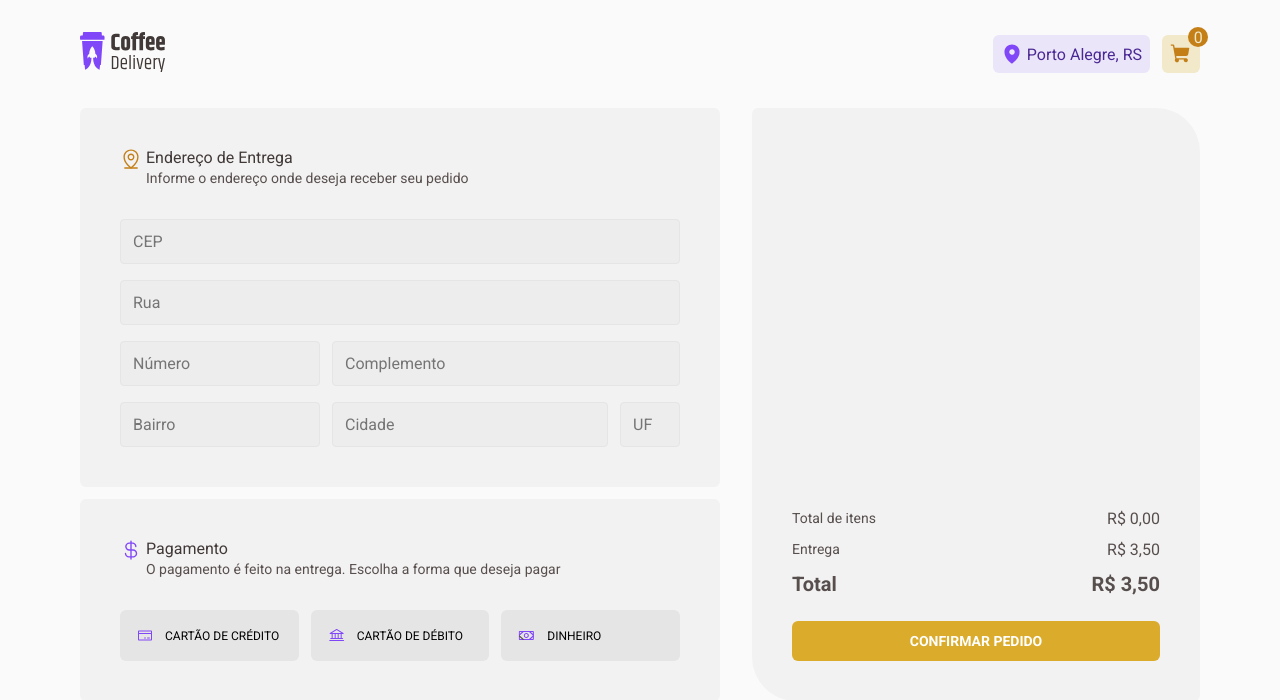
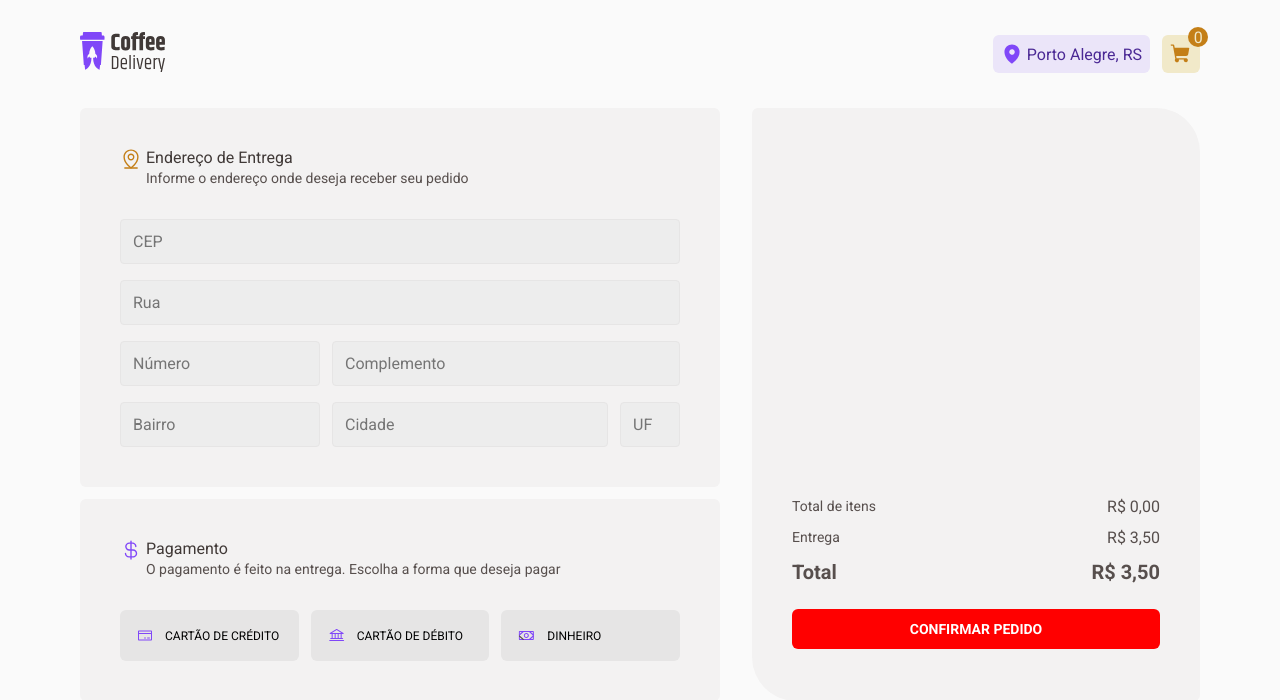
Before and after one commit to brunogallotte/coffe-delivery, a React (Vite) app: page /checkout in a window 1280 px wide. Shown: the top 700 px of the page. Built offline with nearby package versions, Linux system fonts and the light colour scheme; the HTML template or start-up script is replaced by a standard one.

Commit message:
Feat: add validate toast

```diff
--- a/package.json
+++ b/package.json
@@ -17,6 +17,7 @@
     "react-dom": "^18.2.0",
     "react-hook-form": "^7.49.2",
     "react-router-dom": "^6.21.1",
+    "react-toastify": "^9.1.3",
     "styled-components": "^6.1.6",
     "zod": "^3.22.4"
   },
--- a/src/components/Cart/components/Footer/index.tsx
+++ b/src/components/Cart/components/Footer/index.tsx
@@ -2,12 +2,35 @@ import { useContext } from "react";
 import { ButtonConfirmOrder, FooterContainer, FooterValues } from "./styles";
 import { CartContext } from "../../../../contexts/CartContext";
 import { parseToBrl } from "../../../../utils";
+import { ToastContainer, toast } from "react-toastify";
+import 'react-toastify/dist/ReactToastify.css';
 
+interface FooterProps {
+    buttonSubmitIsDisabled: boolean
+    selectedMethodPayment: string | undefined | null
+}
 
-export function Footer() {
+const notify = () => toast.error('Selecione o método de pagamento', {
+    position: "bottom-right",
+    autoClose: 3000,
+    hideProgressBar: false,
+    closeOnClick: true,
+    pauseOnHover: true,
+    draggable: true,
+    progress: undefined,
+    theme: "light",
+})
+
+export function Footer({ buttonSubmitIsDisabled, selectedMethodPayment }: FooterProps) {
     const { totalAmount } = useContext(CartContext)
 
     const totalValueWithTaxa = totalAmount + 3.50
+
+    function validateSelectedMethodPayment() {
+        if(!selectedMethodPayment) {
+            notify()
+        }
+    }
 
     return(
         <FooterContainer>
@@ -23,7 +46,19 @@ export function Footer() {
                 <span className="totalValue">Total</span>
                 <strong className="totalValue">{parseToBrl(totalValueWithTaxa)}</strong>
             </FooterValues>
-            <ButtonConfirmOrder>Confirmar Pedido</ButtonConfirmOrder>
+            <ButtonConfirmOrder onClick={validateSelectedMethodPayment} disabled={buttonSubmitIsDisabled} type="submit">Confirmar Pedido</ButtonConfirmOrder>
+            <ToastContainer
+                position="bottom-right"
+                autoClose={3000}
+                hideProgressBar={false}
+                newestOnTop={false}
+                closeOnClick
+                rtl={false}
+                pauseOnFocusLoss
+                draggable
+                pauseOnHover
+                theme="light"
+            />
         </FooterContainer>
     )
 }
--- a/src/components/Cart/components/Footer/styles.ts
+++ b/src/components/Cart/components/Footer/styles.ts
@@ -47,4 +47,8 @@ export const ButtonConfirmOrder = styled.button`
     &:hover {
         background: ${props=> props.theme.yellowDark};
     }
+
+    &:disabled {
+        background: red;
+    }
 `
--- a/src/components/Cart/index.tsx
+++ b/src/components/Cart/index.tsx
@@ -3,9 +3,26 @@ import { CoffeSelectedCard } from "./components/CoffeSelectedCard";
 import { Footer } from "./components/Footer";
 import { CartContainer } from "./styles";
 import { CartContext } from "../../contexts/CartContext";
+import { useFormContext } from "react-hook-form";
 
-export function Cart() {
+interface CartProps {
+    selectedMethodPayment: string | undefined | null
+}
+
+export function Cart({ selectedMethodPayment }: CartProps) {
     const { cart } = useContext(CartContext)
+    const { formState, watch } = useFormContext()
+
+    // fazer um for e iterar os erros exibindo apenas o primeiro
+    // apagar componente toast que está separado
+
+    const cep = watch('cep')
+    const rua = watch('rua')
+    const numero = watch('numero')
+    const bairro = watch('bairro')
+    const uf = watch('uf')
+
+    const buttonSubmitIsDisabled = cep && rua && numero && bairro && uf
 
     return(
         <CartContainer>
@@ -21,7 +38,7 @@ export function Cart() {
                     />
                 )
             })}
-            <Footer />
+            <Footer buttonSubmitIsDisabled={!buttonSubmitIsDisabled} selectedMethodPayment={selectedMethodPayment}/>
         </CartContainer>
     )
 }
--- a/src/components/FormOrder/index.tsx
+++ b/src/components/FormOrder/index.tsx
@@ -1,4 +1,5 @@
 import { FormProvider, useForm } from "react-hook-form"
+import { useState } from "react"
 import { zodResolver } from '@hookform/resolvers/zod'
 import * as zod from 'zod'
 import { useNavigate } from 'react-router-dom'
@@ -7,14 +8,13 @@ import { FormContainer, FormControl, PaymentMethodContainer } from "./styles"
 import { FormMain } from "./components/FormMain"
 import { FormHeader } from "./components/FormHeader"
 import { ButtonSelectMethodPayment } from "./components/ButtonMethodPayment"
+import { Cart } from "../Cart"
 
 import iconForm from '../../assets/icons/IconForm.svg'
 import iconMethodPayment from '../../assets/icons/IconMethodPayment.svg'
 import creditCard from '../../assets/icons/CreditCard.svg'
 import debitCard from '../../assets/icons/DebitCard.svg'
 import money from '../../assets/icons/Money.svg'
-import { Cart } from "../Cart"
-import { useState } from "react"
 
 const newFormOrderValidationSchema = zod.object({
     cep: zod.string().length(9, 'Informe um CEP válido'),
@@ -45,7 +45,7 @@ export function FormOrder() {
         navigate('/success')
     }
 
-    console.log(selectedMethodPayment)
+    // Adicionar validação para requirir a forma de pagamento selcionado, talvez desabiltiar o botao caso não esteja selecionada
 
     return(
 
@@ -82,7 +82,9 @@ export function FormOrder() {
                     </div>
                 </PaymentMethodContainer>
             </div>
-            <Cart />
+            <FormProvider {...newOrderForm}>
+                <Cart selectedMethodPayment={selectedMethodPayment}/>
+            </FormProvider>
         </FormControl>
 
     )
```
Also changed, not shown: 1 other file (tests, documents, lock files or other folders).
